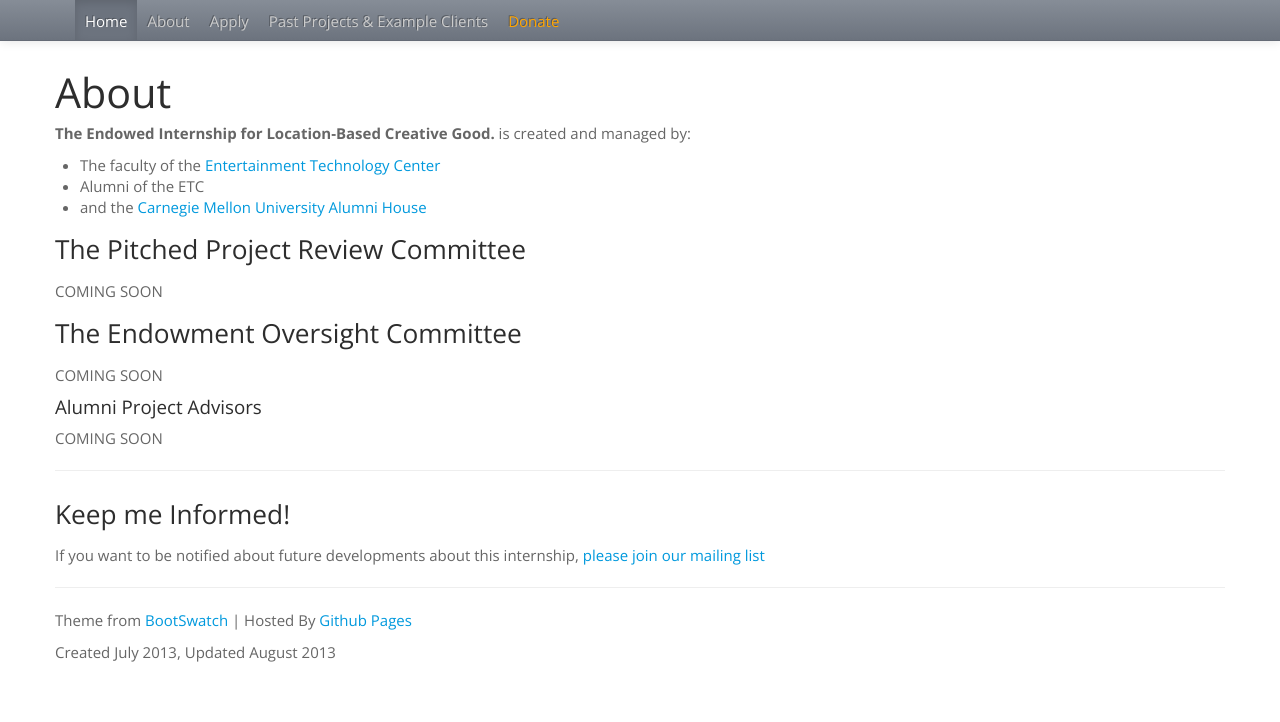
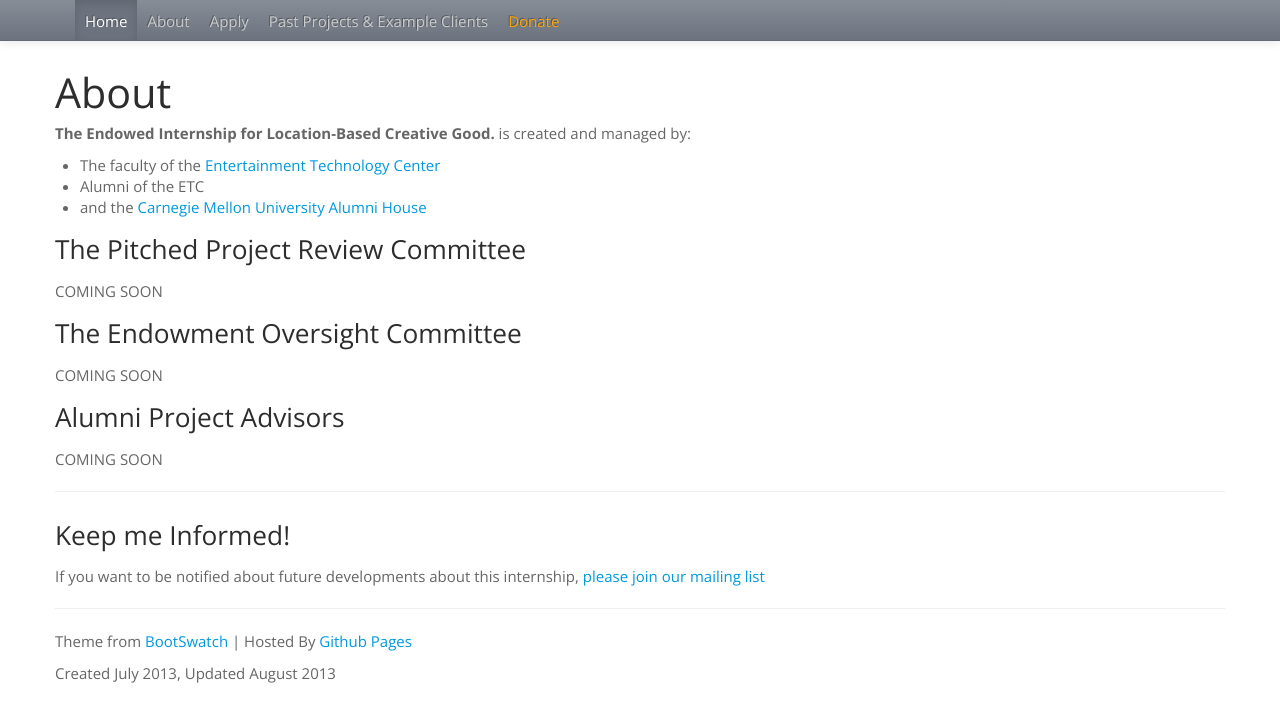
Before and after one commit to evantahler/lbe-internship.com, a Jekyll site: the page built from pages/about.md, in a window 1280 px wide. Shown: the top 722 px of the page. Built offline with Jekyll 4.4.1, drawn with Linux system fonts in a browser that asks for light colours.

Commit message:
heading size

```diff
--- a/pages/about.md
+++ b/pages/about.md
@@ -16,5 +16,5 @@ COMING SOON
 ### The Endowment Oversight Committee
 COMING SOON
 
-#### Alumni Project Advisors
+### Alumni Project Advisors
 COMING SOON
```
